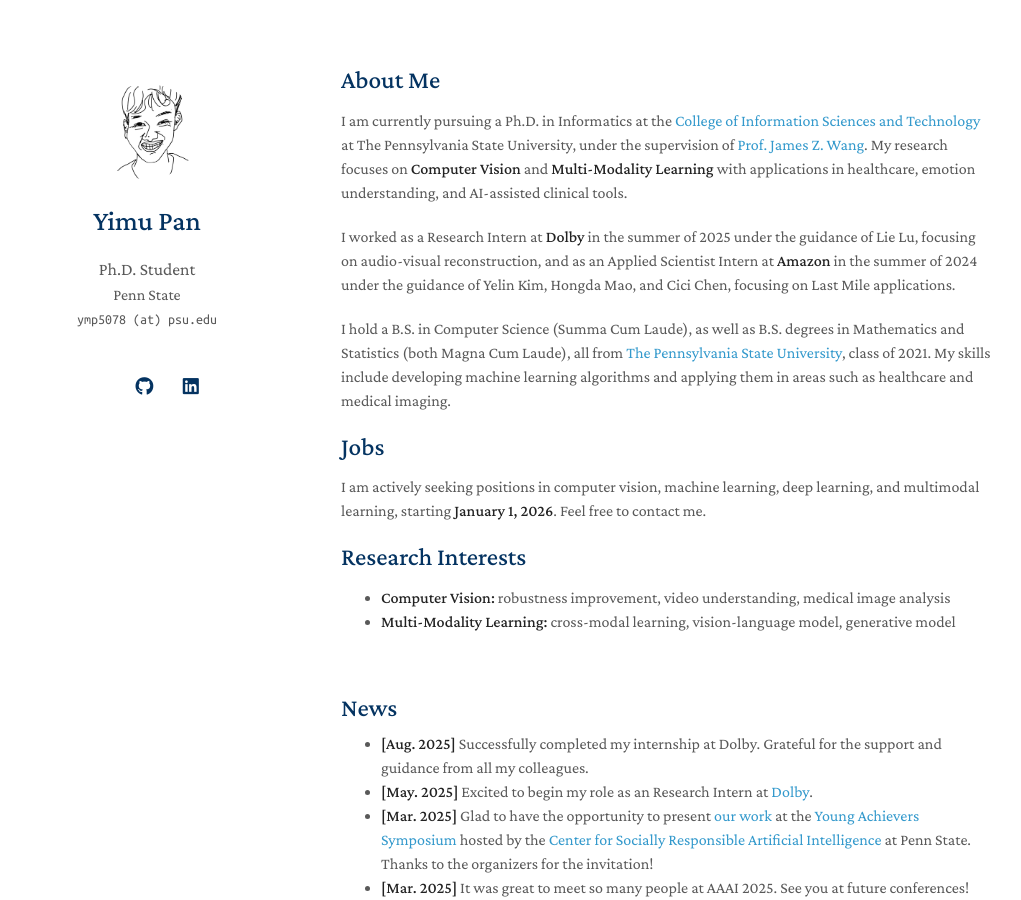
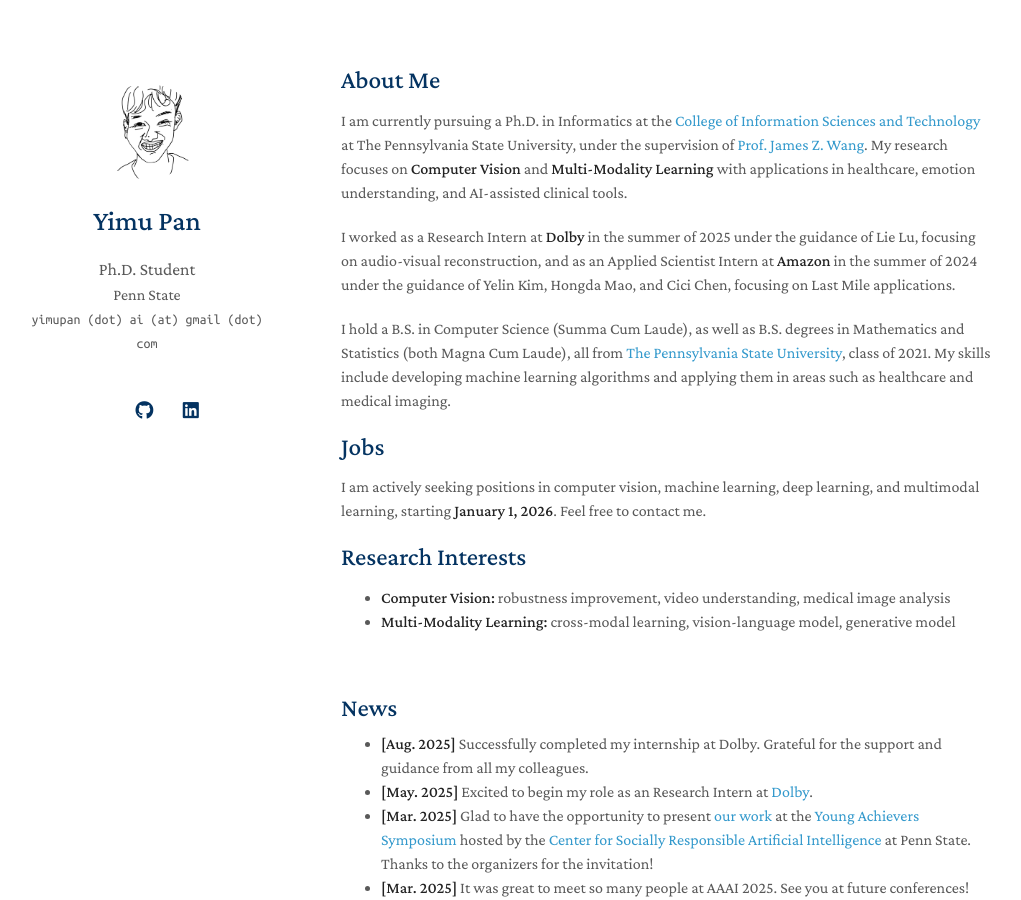
Before and after one commit to ymp5078/ymp5078.github.io, a Jekyll site: the page built from index.md, in a window 1280 px wide and 900 px high. Shown: the whole window, without its empty margins (129-1150 px from the left). Built offline with Jekyll 4.4.1, drawn with Linux system fonts in a browser that asks for light colours; a style sheet for code colours, icons or effects is not loaded; our own code applies the rules of GitHub Pages for plain Markdown files.

Commit message:
change email

```diff
--- a/_config.yml
+++ b/_config.yml
@@ -2,7 +2,7 @@
 title: Yimu Pan
 position: Ph.D. Student
 affiliation: Penn State
-email: ymp5078 (at) psu.edu
+email: yimupan (dot) ai (at) gmail (dot) com
 
 # Search Engine Optimization (SEO)
 # The following information is used to improve the website traffic from search engines, e.g., Google.
```
